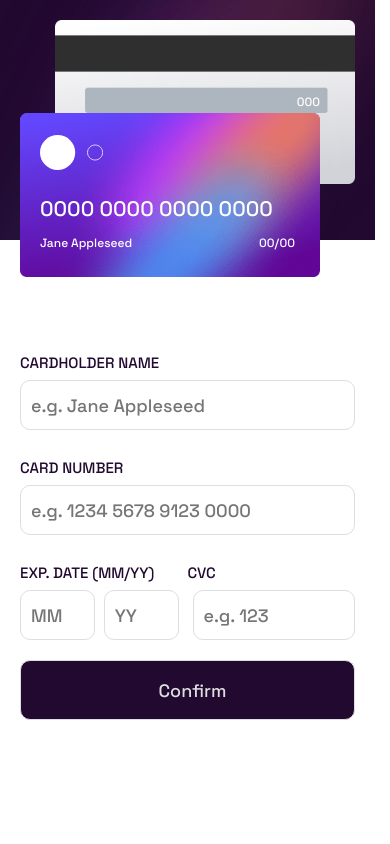
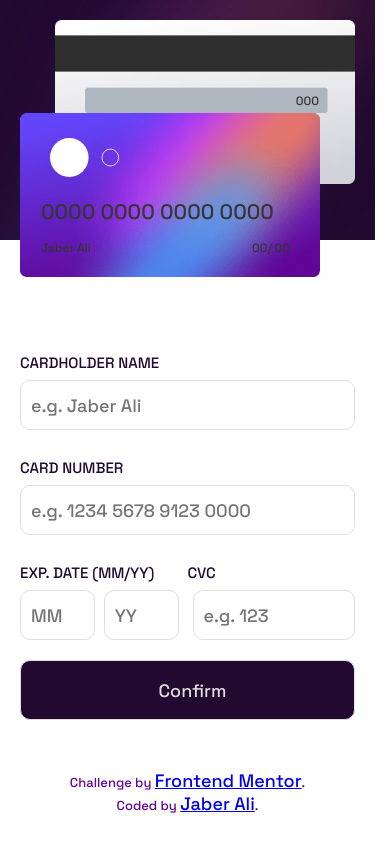
Before and after one commit to jappu2/interactive-card-details-form, a plain HTML site: page index.html in a window 390 px wide. Drawn offline with Linux system fonts and the light colour scheme.

Commit message:
Enhanced mobile version

```diff
--- a/index.html
+++ b/index.html
@@ -7,8 +7,6 @@
   <link rel="icon" type="image/png" sizes="32x32" href="./images/favicon-32x32.png">
 
   <title>Frontend Mentor | Interactive card details form</title>
-
-  <!-- Feel free to remove these styles or customise in your own stylesheet 👍 -->
   <link rel="stylesheet" href="style.css">
 </head>
 <body>
@@ -19,7 +17,7 @@
     <div class="form-container">
       <form id="info-form">
         <span>cardholder name</span>
-        <input type="text" name="card-name" placeholder="e.g. Jane Appleseed">
+        <input type="text" name="card-name" placeholder="e.g. Jaber Ali">
         <span>card number</span>
         <input type="text" name="card-number" maxlength="16" placeholder="e.g. 1234 5678 9123 0000">
         <span class="errorMessage hidden">Invalid number</span>
@@ -53,23 +51,33 @@
       </div>
     </div>
 
-    <img src="./images/bg-card-back.png" class="card-back">
+
+    <div class="card-back">
+
+      <img src="./images/bg-card-back.png">
       <span class="card-cvc">000</span>
-    <img src="./images/bg-card-front.png" class="card-front">
+
+    </div>
+
+    <div class="card-front">
+
+      <img src="./images/bg-card-front.png" >
       <img src="./images/card-logo.svg" class="card-logo">
       <span class="card-number">0000 0000 0000 0000</span>
-    <span class="card-name">Jane Appleseed</span>
+      <span class="card-name">Jaber Ali</span>
       <span class="card-year">00</span>
       <span class="card-month">00</span>
 
-  </main>
+    </div>
 
-  <!--
     <div class="attribution">
       Challenge by <a href="https://www.frontendmentor.io?ref=challenge" target="_blank">Frontend Mentor</a>.
       Coded by <a href="#">Jaber Ali</a>.
     </div>
--->
+  </main>
+
+
+
 <script src="./main.js"></script>
 </body>
 </html>
--- a/main.js
+++ b/main.js
@@ -65,10 +65,7 @@
         function(evt){
             evt.preventDefault()
 
-            if (document.querySelector('.error')){
-                console.log('wtf')
-            }
-            else{
+            if (document.querySelector('.error') == null){
                 let empty = false
                 inputFileds.forEach(e => e.value == '' ? empty = true : null)
                 if (empty)  return
@@ -81,6 +78,7 @@
         form.reset()
         form.classList.remove('hidden')
         completeContainer.classList.add('hidden')
+        clearCard()
 
     })
     function inRange(x, min, max) {
@@ -96,3 +94,11 @@
      function removeError(e){
         e.nextElementSibling.classList.add('hidden')
      }
+
+     function  clearCard(){
+         document.querySelector('.card-name').innerText = 'Jaber Ali AKA Jappu'
+         document.querySelector('.card-number').innerText = '0000 0000 0000 0000'
+         document.querySelector('.card-cvc').innerText = '000'
+         document.querySelector('.card-month').innerText = '00'
+         document.querySelector('.card-year').innerText = '00'
+    }
--- a/style.css
+++ b/style.css
@@ -3,7 +3,7 @@
     --Linear-gradient-first: hsl(249, 99%, 64%);
     --Linear-gradient-second: hsl(278, 94%, 30%);
     --Red: hsl(0, 100%, 66%);
-    --White: hsl(0, 0%, 100%);
+    --White: hsl(0, 3%, 21%);
     --Light-grayish-violet: hsl(270, 3%, 87%);
     --Dark-grayish-violet: hsl(279, 6%, 55%);
     --Very-dark-violet: hsl(278, 68%, 11%)
@@ -124,7 +124,11 @@ input.error{
 
 .card-back, .card-front{
     position: absolute;
-    width: 80%
+    width: 300px
+}
+
+.card-back img, .card-front img{
+    width: 100%
 }
 
 .card-back{
@@ -146,18 +150,18 @@ input.error{
 }
 
 .card-cvc{
-    top: 94px;
-    right: 55px
+    top: 43%;
+    right: 12%
 }
 
 .card-name{
-    top: 235px;
-    left: 40px;
+    top: 75%;
+    left: 7%;
 }
 
 .card-month{
-    top: 235px;
-    right: 96px;
+    top: 75%;
+    right: 16%;
 
 }
 
@@ -166,22 +170,23 @@ input.error{
 }
 
 .card-year{
-    top: 235px;
-    right: 80px;
+    top: 75%;
+    right: 10%;
 
 }
 
 .card-number{
-    top: 195px;
-    left: 40px;
+    top: 50%;
+    left: 7%;
     font-size: 21px;
     letter-spacing:10;
 }
 
 .card-logo{
-    top: 135px;
-    left: 40px;
-    height: 35px;
+    top: 15%;
+    left: 10%;
+    height: 23%;
+    width: 23% !important;
 }
 
 .hidden{
@@ -194,3 +199,14 @@ input.error{
     text-transform: none;
     margin-top: 0;
 }
+
+.attribution {
+    color: var(--Linear-gradient-second);
+    font-size: 13px;
+    text-align: center;
+    width: 70%;
+    margin: auto;
+}
+
+
+@media(min-width)
```
Lines whose indentation alone changed are shown as unchanged.
